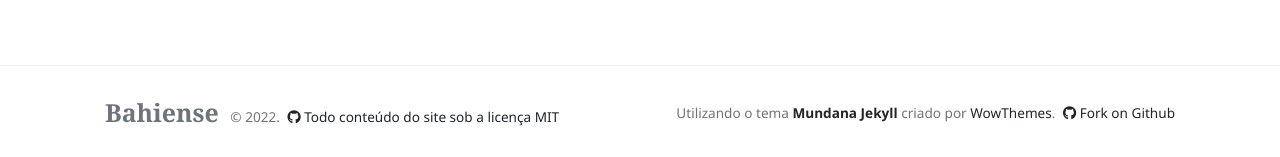
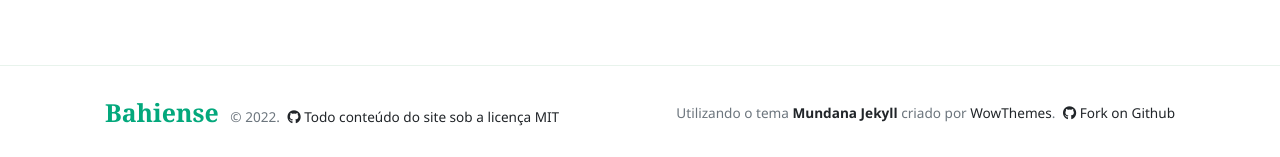
Before and after one commit to dbahiense/dbahiense.github.io, a Jekyll site: the page built from index.html, in a window 1280 px wide and 900 px high, scrolled down 1733 px. Shown: the part 740-897 px from the top of the window. Built offline with Jekyll 4.4.1, drawn with Linux system fonts in a browser that asks for light colours; nearby versions of some CDN libraries; the list of posts is cut into pages by our own code.

Commit message:
edit footer

```diff
--- a/_layouts/default.html
+++ b/_layouts/default.html
@@ -77,7 +77,7 @@
         <div class="container">
         <div class="row align-items-center justify-content-between">
             <div>
-                <span class="navbar-brand mr-2 mb-0"><strong>Bahiense</strong></span>
+                <a class="navbar-brand mr-2 mb-0" href="https://ml.bahien.se/index.html"><strong>Bahiense</strong></a>
                 <span>© <script>document.write(new Date().getFullYear())</script>.</span>
 
                 <!--  Github Repo Star Btn-->
```
